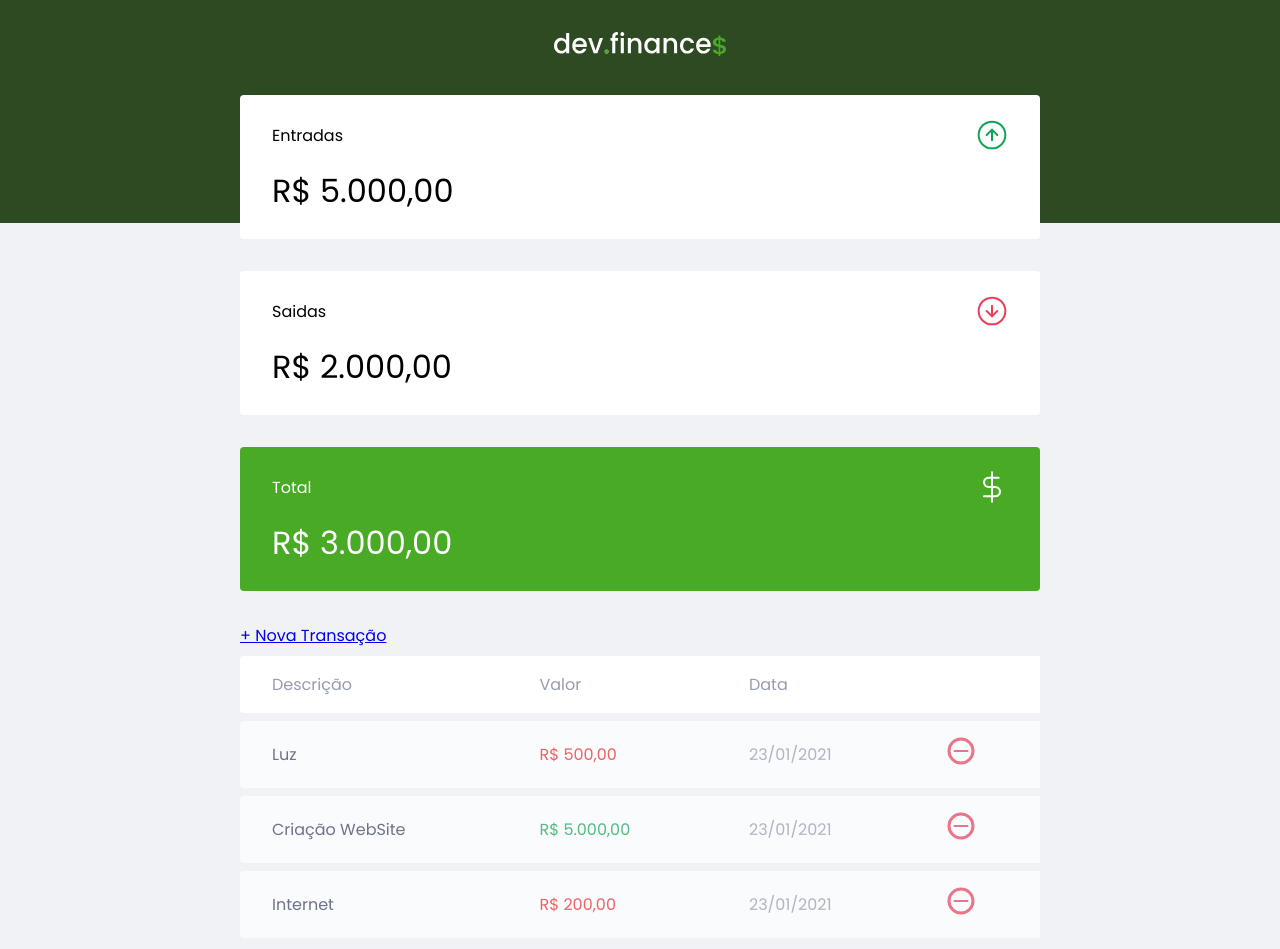
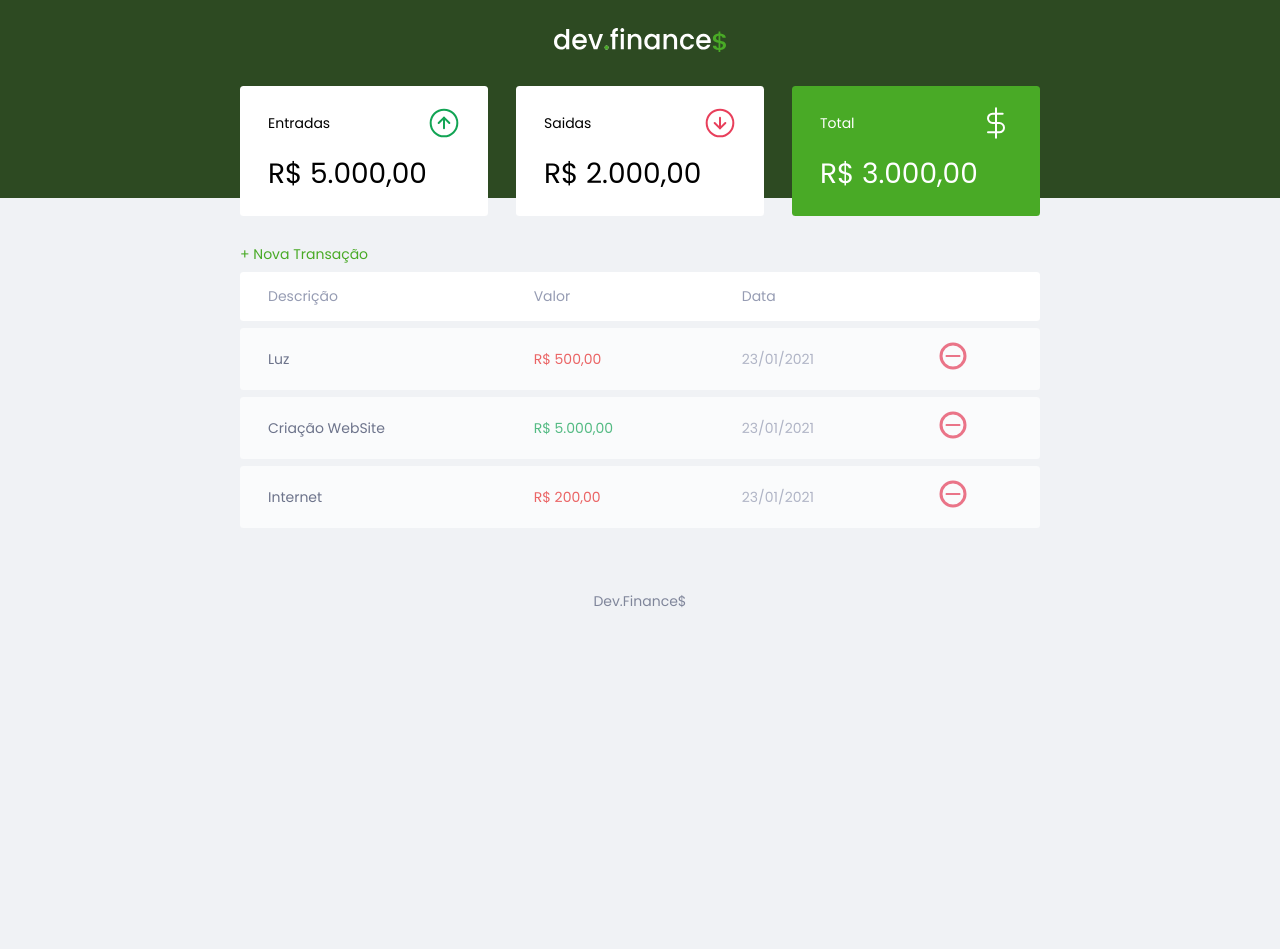
Before and after one commit to cleidson-cmd/project_discover, a plain HTML site: page index.html in a window 1280 px wide. Shown: the top 949 px of the page. After the commit the page ends 800 px from the top, so only its background shows below. Drawn offline with Linux system fonts and the light colour scheme.

Commit message:
Update Styles.css

```diff
--- a/Styles.css
+++ b/Styles.css
@@ -8,7 +8,9 @@
     box-sizing: border-box; /*estabilizar tamanho da caixa*/
 }
 
-
+html{
+    font-size: 92.75%; /*equivale a 15px*/
+}
 
 body{
     background: #f0f2f5;
@@ -43,6 +45,20 @@ h2{
     margin-bottom: 0.8rem;
     color: var(--dark-blue); /*aplicando a cor criada acima */
     font-weight: normal; /*afina a fonte*/
+}
+
+/*links e botoes===========================*/
+a{
+    color: #49aa26;
+    text-decoration: none;
+}
+a:hover{
+    color: #3dd705;
+}
+
+.button.new{/*ex: .a .b procura b dentro de a enquanto .a.b pega todo a que tiver com b juntos*/
+    display: inline-block;/*permite que eu click apenas no item para executar e nao em todo o bloco que o item esta*/
+    margin-bottom: .8rem;
 }
 
 /*header===========================*/
@@ -105,8 +121,13 @@ header{
 }
 
 table thead tr th:first-child,
-table tbody tr td:first-child{ /*pega o primeiro filho da tag tr e maraca com os estilos*/
+table tbody tr td:first-child{ /*pega o primeiro filho da tag tr e maraca com os estilos no caso a primeira borda lado esquerdo*/
     border-radius: 0.25rem 0 0 0.25rem;
+}
+
+table thead tr th:last-child,/*pega o ultimo filho da tag e marca com os estilos*/
+table tbody tr td:last-child{
+    border-radius: 0 0.25rem 0.25rem 0;
 }
 
 table thead th{
@@ -148,3 +169,15 @@ footer{
     color: var(--dark-blue);
     opacity: 0.6;
 }
+
+/*responsive========================*/
+@media (min-width: 800px){ /*@media permite criar regras*/
+    html{
+        font-size: 87.5%;
+    }
+    #balance{
+        display: grid; /*display gradiado*/
+        grid-template-columns: repeat(3, 1fr);  /*colunas da grade 1fr = fraçao cada ex: 1fr 1fr 1fr com o repeat para nao precisar digitar 3 vezes*/
+        gap: 2rem; /*espaço entre as colunas*/
+    }
+}
```
